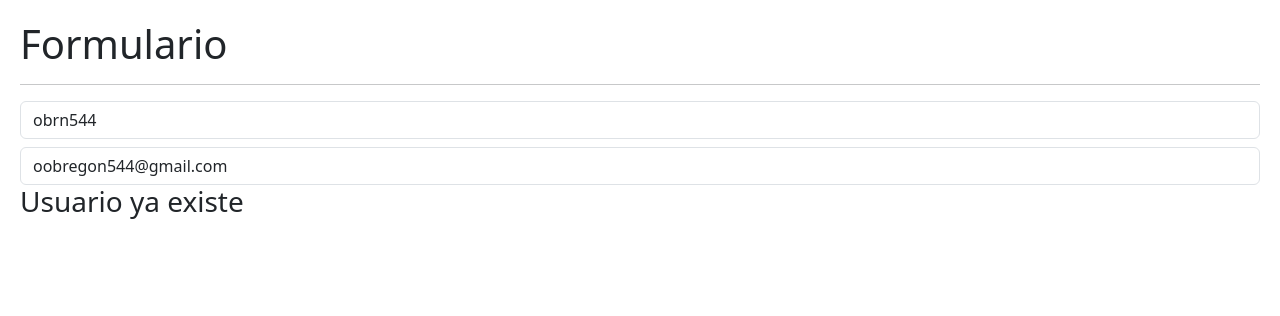
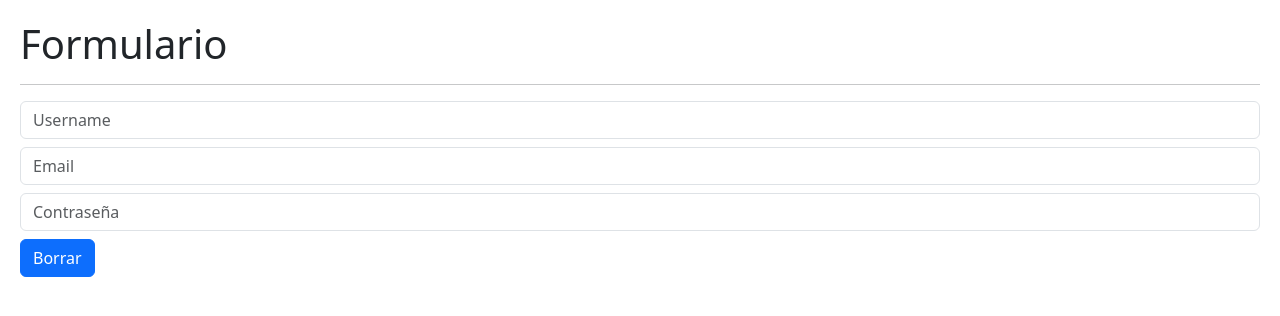
Before and after one commit to Obrn544/react-hooks, a React (Vite) app: page / in a window 1280 px wide. Shown: the top 316 px of the page. Built offline with nearby package versions, Linux system fonts and the light colour scheme.

Commit message:
end useState

```diff
--- /dev/null
+++ b/src/02-useEffect/FormWithCustomHook.jsx
@@ -0,0 +1,51 @@
+import { useForm } from '../hooks/useForm';
+
+export function FormWithCustomHook() {
+    const { formState, onResetForm, onInputChange, username, email, password } =
+        useForm({
+            username: '',
+            email: '',
+            password: '',
+        });
+
+    // const { username, email, password } = formState;
+
+    return (
+        <>
+            <h1>Formulario</h1>
+
+            <hr />
+
+            <input
+                type='text'
+                name='username'
+                className='form-control'
+                placeholder='Username'
+                value={username}
+                onChange={onInputChange}
+            />
+
+            <input
+                type='email'
+                name='email'
+                className='form-control mt-2'
+                placeholder='Email'
+                value={email}
+                onChange={onInputChange}
+            />
+
+            <input
+                type='password'
+                name='password'
+                className='form-control mt-2'
+                placeholder='Contraseña'
+                value={password}
+                onChange={onInputChange}
+            />
+
+            <button className='btn btn-primary mt-2' onClick={onResetForm}>
+                Borrar
+            </button>
+        </>
+    );
+}
--- /dev/null
+++ b/src/hooks/useForm.js
@@ -0,0 +1,25 @@
+import { useState } from 'react';
+
+export const useForm = (initialForm = {}) => {
+    const [formState, setFormState] = useState(initialForm);
+
+    const onInputChange = ({ target }) => {
+        const { name, value } = target;
+
+        setFormState({
+            ...formState,
+            [name]: value,
+        });
+    };
+
+    const onResetForm = () => {
+        setFormState(initialForm);
+    };
+
+    return {
+        ...formState,
+        formState,
+        onInputChange,
+        onResetForm,
+    };
+};
--- a/src/main.jsx
+++ b/src/main.jsx
@@ -1,7 +1,8 @@
 import React from 'react';
 import ReactDOM from 'react-dom/client';
 import './index.css';
-import { SimpleForm } from './02-useEffect/SimpleForm';
+// import { SimpleForm } from './02-useEffect/SimpleForm';
+import { FormWithCustomHook } from './02-useEffect/FormWithCustomHook';
 // import { HooksApp } from './HooksApp';
 // import { CounterApp } from './01-useState/CounterApp';
 // import { CounterWithCustomHook } from './01-useState/CounterWithCustomHook';
@@ -12,6 +13,7 @@
          */}
         {/* <CounterApp /> */}
         {/* <CounterWithCustomHook /> */}
-        <SimpleForm />
+        <FormWithCustomHook />
+        {/* <SimpleForm /> */}
     </React.StrictMode>
 );
```
